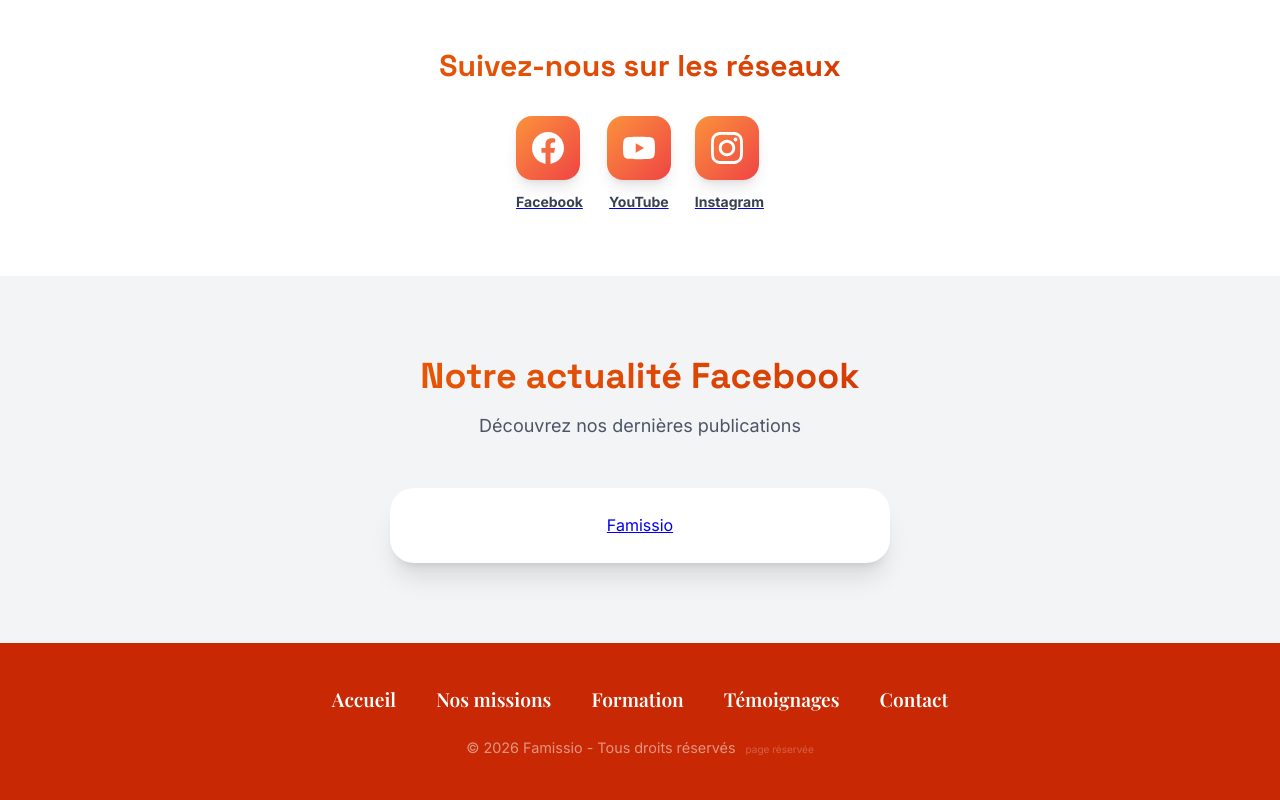
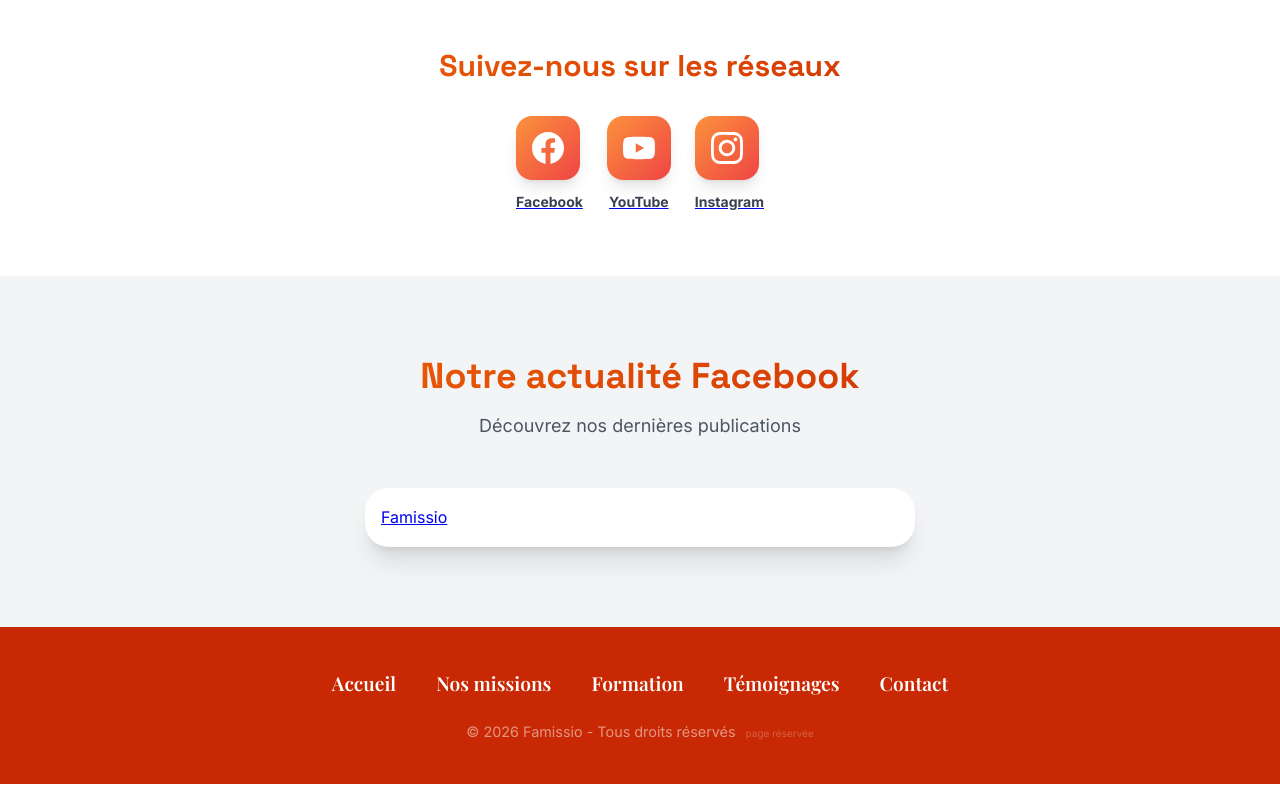
Before and after one commit to anselmecallens-source/famissio-antigravity, a React (Vite) app in the folder famissio/: page /contact in a window 1280 px wide. Shown: the part 1936-2736 px from the top of the page. Built offline with nearby package versions, Linux system fonts and the light colour scheme.

Commit message:
Fix narrow display bug in Facebook section and disable facepile

```diff
--- a/famissio/src/pages/Contact.jsx
+++ b/famissio/src/pages/Contact.jsx
@@ -389,9 +389,9 @@ export default function Contact() {
             </p>
           </div>
 
-          <div className="flex justify-center w-full">
-            <div className="bg-white rounded-3xl shadow-xl p-4 md:p-6 w-full max-w-[500px] flex justify-center">
-
+          <div className="w-full flex justify-center">
+            {/* J'ai fixé une largeur min/max pour éviter le bug d'affichage étroit */}
+            <div className="bg-white rounded-3xl shadow-xl p-4 w-full max-w-[550px] overflow-hidden">
               <div
                 className="fb-page"
                 data-href="https://www.facebook.com/Famissio-108524034407006/"
@@ -401,14 +401,12 @@ export default function Contact() {
                 data-small-header="false"
                 data-adapt-container-width="true"
                 data-hide-cover="false"
-                data-show-facepile="true">
+                data-show-facepile="false">
 
                 <blockquote cite="https://www.facebook.com/Famissio-108524034407006/" className="fb-xfbml-parse-ignore">
                   <a href="https://www.facebook.com/Famissio-108524034407006/">Famissio</a>
                 </blockquote>
-
               </div>
-
             </div>
           </div>
         </div>
```
